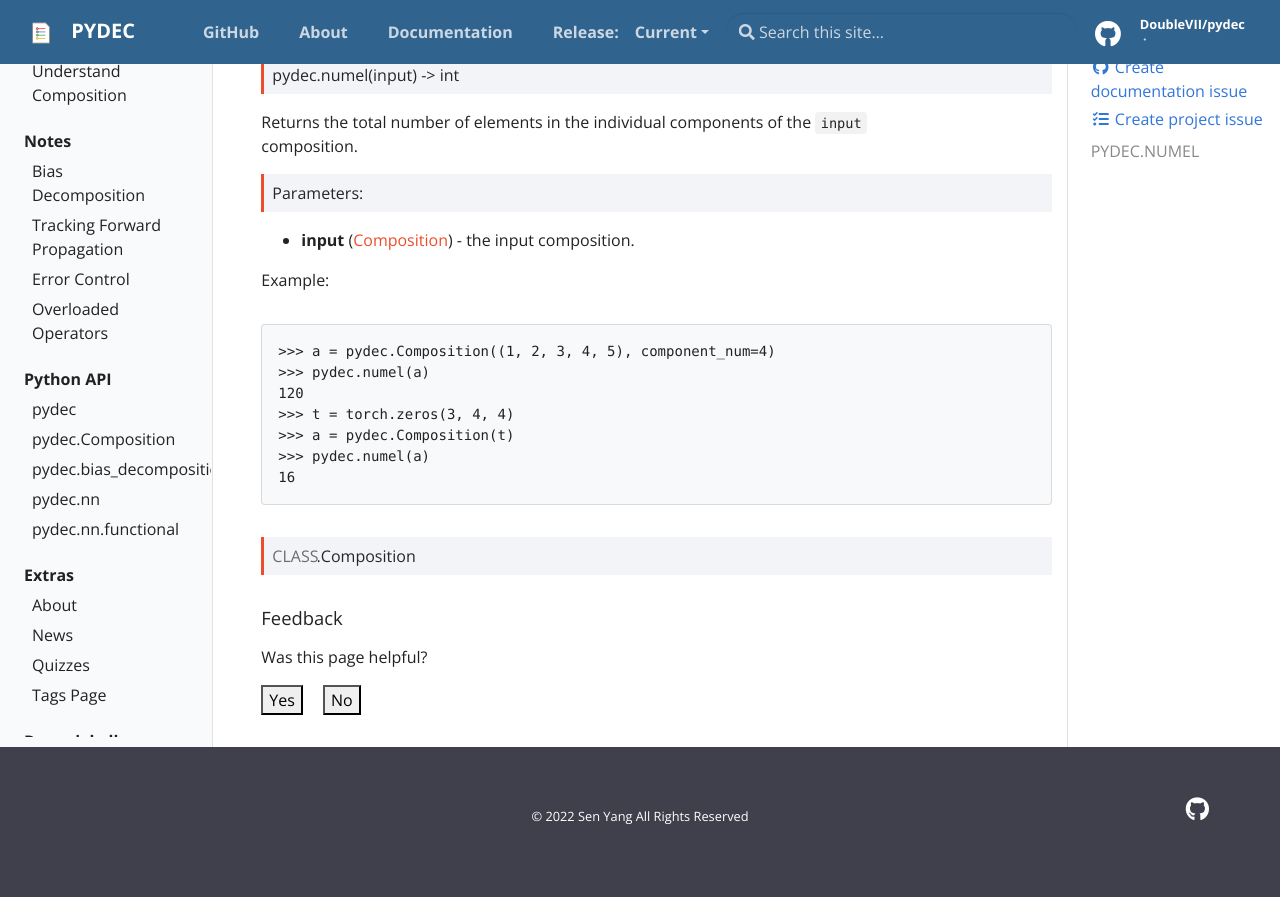
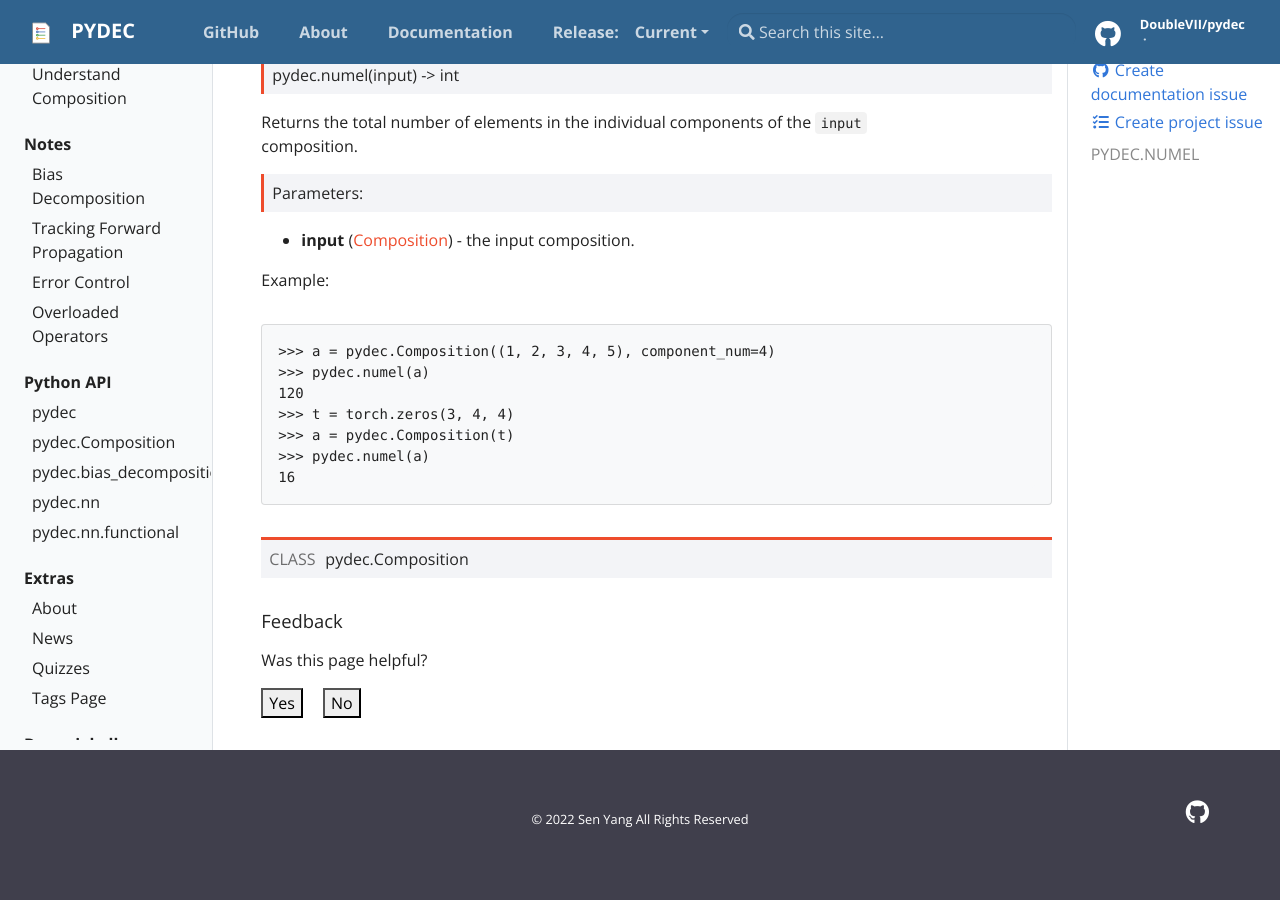
Before and after one commit to NJUNLP/pydec, a Jekyll site: the page built from docs/_docs/pythonapi/pydec/numel.md, in a window 1280 px wide and 900 px high, scrolled down 143 px. Built offline with Jekyll 4.4.1, drawn with Linux system fonts in a browser that asks for light colours.

Commit message:
add class style

```diff
--- a/docs/assets/css/customized.css
+++ b/docs/assets/css/customized.css
@@ -29,16 +29,6 @@
     font-weight: 500;
 }
 
-.function .anchorjs-link,
-.attribute .anchorjs-link,
-.class .anchorjs-link {
-    display: inline;
-    position: absolute;
-    right: 8px;
-    font-size: 1.5625rem !important;
-    padding-left: 0;
-}
-
 .function dt a,
 .attribute dt a,
 .class .attribute dt a,
@@ -55,6 +45,12 @@
     padding: 2px 0px;
 }
 
+.class dt {
+    border-left: none;
+    border-top: 3px solid #ee4c2c;
+    padding-left: 4em;
+}
+
 .class dt em.property {
     position: absolute;
     left: 0.5rem;
```
